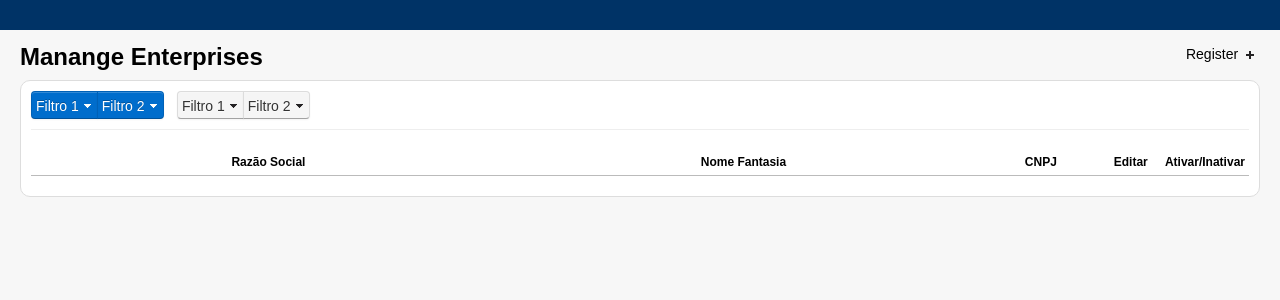
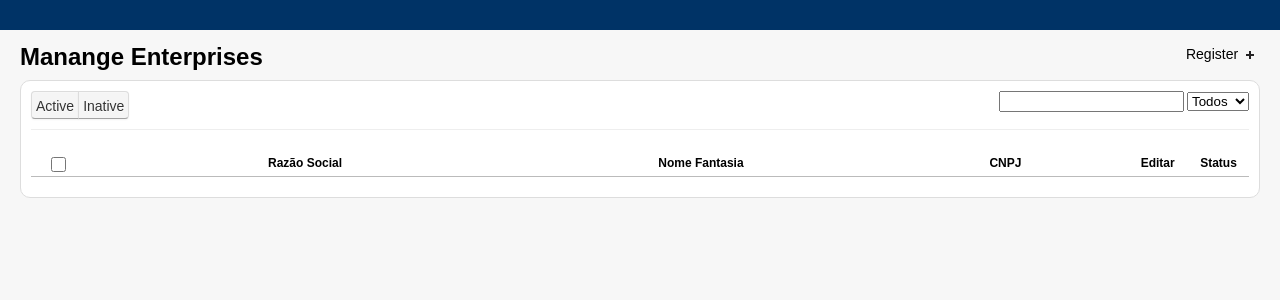
Before and after one commit to avnergoncalves/pydesk, a Django app: template pydesk/configuration/templates/enterprise/enterprise_list.html in a window 1280 px wide. Shown: the top 300 px of the page. Run offline with Django 3.2, Linux system fonts and the light colour scheme; the template is opened without the code that fills it, so the values that code supplies are empty; parts of the project's set-up code (start-up, migrations or seed data) failed here and were passed over.

Commit message:
Manter enterprise

```diff
--- a/pydesk/accounts/templates/accounts/login.html
+++ b/pydesk/accounts/templates/accounts/login.html
@@ -2,7 +2,7 @@
 {% load staticfiles %}
 {% load i18n %}
 
-{% block title %}{% trans "Login" %}{% endblock %}
+{% block title %}{% trans "Login" %} | Pydesk{% endblock %}
 
 {% block header %}
 	<script src="{% static 'js/login/login.js' %}" type="text/javascript"></script>
--- a/pydesk/configuration/static/js/enterprise/enterprise_list.js
+++ b/pydesk/configuration/static/js/enterprise/enterprise_list.js
@@ -3,20 +3,35 @@ $(function() {
 	$("#grid_list_enterprise").grid(
 			{
 				url : "/configuration/enterprise/ajax/list",
+				data:{
+					rasao_social: $('#filter_enterprise'),
+					nome_fantasia: $('#filter_enterprise')
+				},
 				colluns : [
 						{
+							name : '<input type="checkbox" />',
+							th : {'width' : "5%"},
+							td : {'align' : "left"},
+							order : false,
+							acoes : {
+								"checkbox" : function(res, row_id) {
+									console.log('click');
+								},
+							}
+						},
+						{
 							name : "Razão Social",
-							th : {'width' : "40%"},
+							th : {'width' : "35%"},
 							td : {'align' : "left"}
 						},
 						{
 							name : "Nome Fantasia",
-							th : {'width' : "40%"},
+							th : {'width' : "30%"},
 							td : {'align' : "left"}
 						},
 						{
 							name : "CNPJ",
-							th : {'width' : "10%"}
+							th : {'width' : "20%"}
 						},
 						{
 							name : "Editar",
@@ -24,24 +39,38 @@ $(function() {
 							th : {'width' : "5%"},
 							acoes : {
 								"editar" : function(res, row_id) {
-									window.location.href = site_url
-											+ "/sinc/usuario/editar/" + res;
+									window.location.href = "/configuration/enterprise/edit?id=" + res;
 								}
 							}
 						},
 						{
-							name : "Ativar/Inativar",
+							name : "Status",
 							order : false,
 							th : {'width' : "5%"},
-							acoes : {
-								"ativar" : function(res, row_id) {
-									ativar(res);
-								},
-								"inativar" : function(res, row_id) {
-									inativar(res);
-								}
-							}
+							icone : {'ativo': 'icone-preto ui-icon-check', 'inativo': 'icone-preto ui-icon-closethick'}
 						} ]
 			});
 
+	$('#filter_enterprise').keyup(function(e){
+		if(e.keyCode == 13){
+			$('#grid_list_enterprise').grid().reload({consultar:true});
+		}
+	});
+
+	$('#btn_active').on('click', function(){
+
+		$('#ipt_status').val('A');
+
+		$.post("/configuration/enterprise/ajax/toogle_status", $('#form_list_enterprise').serialize())
+		 .done(function(response){
+			 if(response.status == '1'){
+				var id = $('#id_id').val();
+				if(id == ''){
+					clear_form('#form_enterprise');
+				}
+			 }
+		 }
+		);
+	});
+
 });
--- a/pydesk/configuration/templates/enterprise/enterprise_list.html
+++ b/pydesk/configuration/templates/enterprise/enterprise_list.html
@@ -1,7 +1,7 @@
 {% extends "template.html" %}
 {% load staticfiles %} {% load i18n %}
 
-{% block title %}Enterprise{% endblock %}
+{% block title %}{% trans "Enterprise"%} | Pydesk{% endblock %}
 
 {% block header %}
 	<script src="{% static 'js/enterprise/enterprise_list.js' %}" type="text/javascript"></script>
@@ -23,14 +23,23 @@
 
 	<div class="btn-toolbar" style="padding:10px 0px;margin:0px 10px;border-bottom:1px solid #EEEEEE;">
 		<div class="btn-group">
-			<a class="btn-1 btn-azul" href="">Filtro 1<i class="icone-branco ui-icon-triangle-1-s"></i></a><a class="btn-1 btn-azul" href="">Filtro 2<i class="icone-branco ui-icon-triangle-1-s"></i></a>
+			<a class="btn-1" id="btn_active" href="javascript:;">{% trans "Active"%}</a><a class="btn-1" id="btn_inative" href="javascript:;">{% trans "Inative"%}</a>
 		</div>
 
-		<div class="btn-group">
-			<a class="btn-1" href="">Filtro 1<i class="icone-preto ui-icon-triangle-1-s"></i></a><a class="btn-1" href="">Filtro 2<i class="icone-preto ui-icon-triangle-1-s"></i></a>
+		<div style="float:right;">
+			<input type="text" value="" id="filter_enterprise"/>
+			<select>
+				<option value="">Todos</option>
+				<option value="A">Ativo</option>
+				<option value="I">Inativo</option>
+			</select>
 		</div>
 	</div>
 
-	<div class="grid-consulta" id="grid_list_enterprise"></div>
+	<form id="form_list_enterprise" action="" method="post">
+		<input type="hidden" value="" name="ipt_status" id="ipt_status">
+		{% csrf_token %}
+		<div class="grid-consulta" id="grid_list_enterprise"></div>
+	</form>
 </div>
 {% endblock %}
--- a/pydesk/configuration/urls.py
+++ b/pydesk/configuration/urls.py
@@ -13,4 +13,5 @@ urlpatterns = patterns('configuration.views',
      url(r'^/enterprise/add[/]?$', 'enterprise_add', name='enterprise_add'),
      url(r'^/enterprise/ajax/list[/]?$', 'enterprise_ajax_list', name='enterprise_ajax_list'),
      url(r'^/enterprise/ajax/save[/]?$', 'enterprise_ajax_save', name='enterprise_ajax_save'),
+     url(r'^/enterprise/ajax/toogle_status[/]?$', 'enterprise_ajax_toogle_status', name='enterprise_ajax_toogle_status'),
 )
```
Also changed, not shown: pydesk/configuration/models.py (+32 -0 lines), pydesk/configuration/templates/enterprise/enterprise_add.html (+4 -8 lines), pydesk/configuration/views.py (+30 -4 lines), pydesk/pydesk/static/js/jquery.grid.adicionais.js, pydesk/pydesk/static/js/jquery.grid.js.
